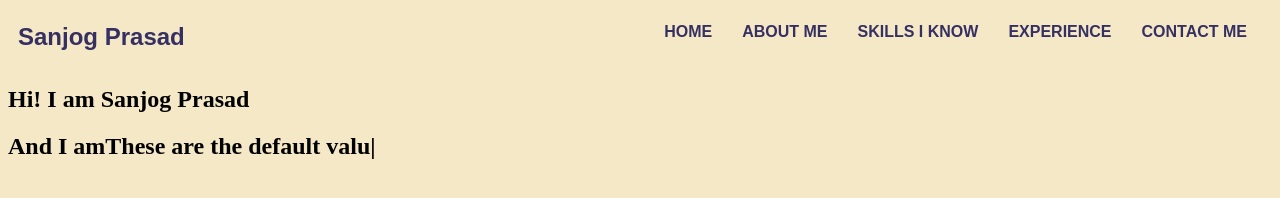
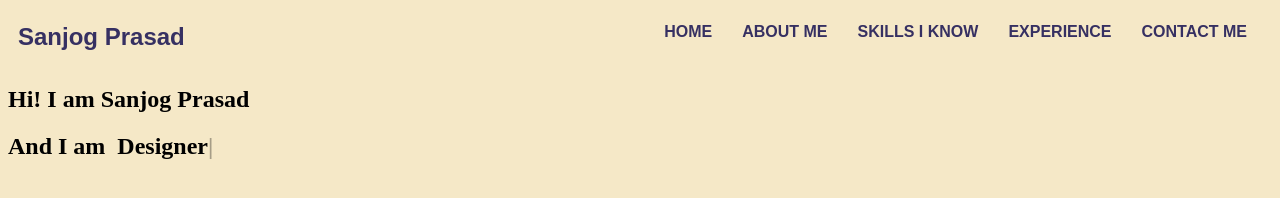
Before and after one commit to codersanjog/sanjog-resume, a plain HTML site: page index.html in a window 1280 px wide. Drawn offline with nearby package versions, Linux system fonts and the light colour scheme.

Commit message:
initial commit

```diff
--- a/index.html
+++ b/index.html
@@ -27,12 +27,12 @@
     </header>
     <section id="#home">
         <h1>Hi! I am Sanjog Prasad</h1>
-        <h2>And I am<span class="auto-type"></span></h2>
+        <h2>And I am &nbsp;<span class="auto-type"></span></h2>
     </section>
     <script src="https://cdn.jsdelivr.net/npm/typed.js@2.0.12"></script>
     <script>
         var typed = new Typed(".auto-type", {
-            String: ["Coder", "Designer", "Entrepreneur"],
+            strings: ["Coder", "Designer", "Entrepreneur"],
             typeSpeed: 150,
             backSpeed: 150,
             loop: true
```
Also changed, not shown: style.css (line endings or trailing spaces).
